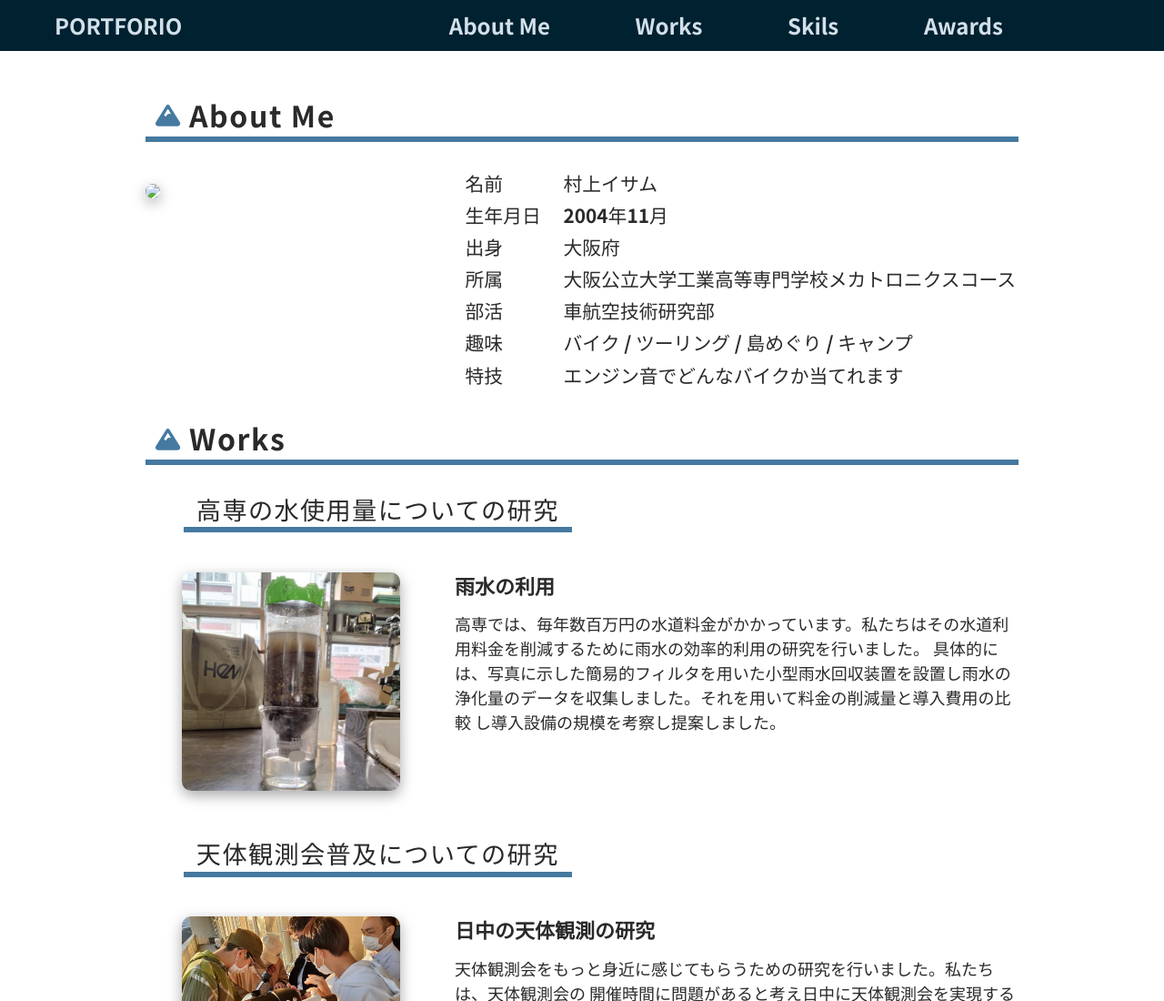
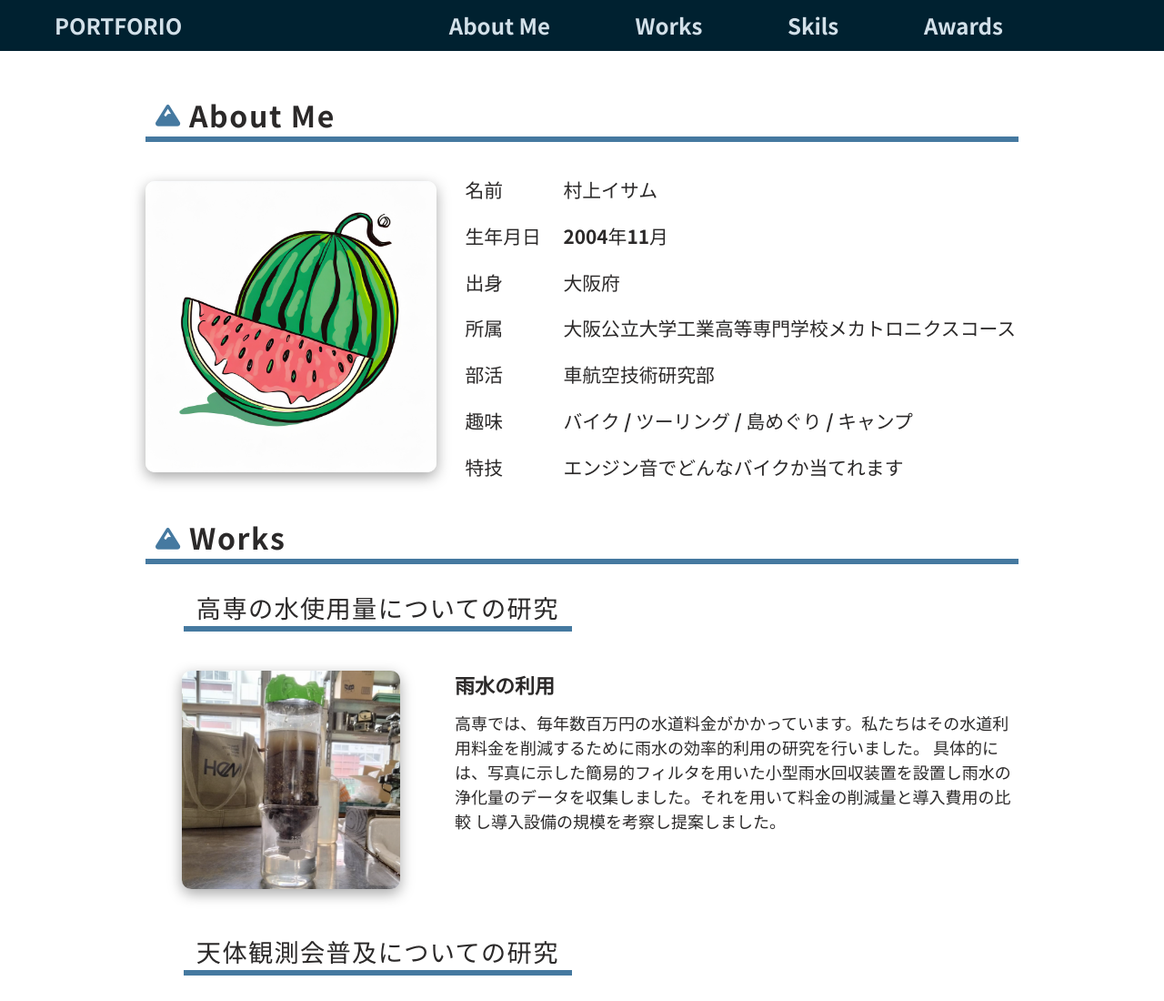
Before and after one commit to Isamu-Murakami/portfolio, a plain HTML site: page index.html in a window 1280 px wide. Shown: the top 1100 px of the page at 91% size. Drawn offline with Linux system fonts and the light colour scheme.

Commit message:
Update index.html

```diff
--- a/index.html
+++ b/index.html
@@ -28,7 +28,7 @@
 
     <h2 id="AboutMe">About Me</h1>
     <div class="flex">
-        <p><img src="img/test.png"></p>
+        <p><img src="img/test.jpg"></p>
         <table>
           <tr><td>　</td><td>名前　　　</td><td>村上イサム</td></tr>
           <tr><td>　</td><td>生年月日　</td><td>2004年11月</td></tr>
```
